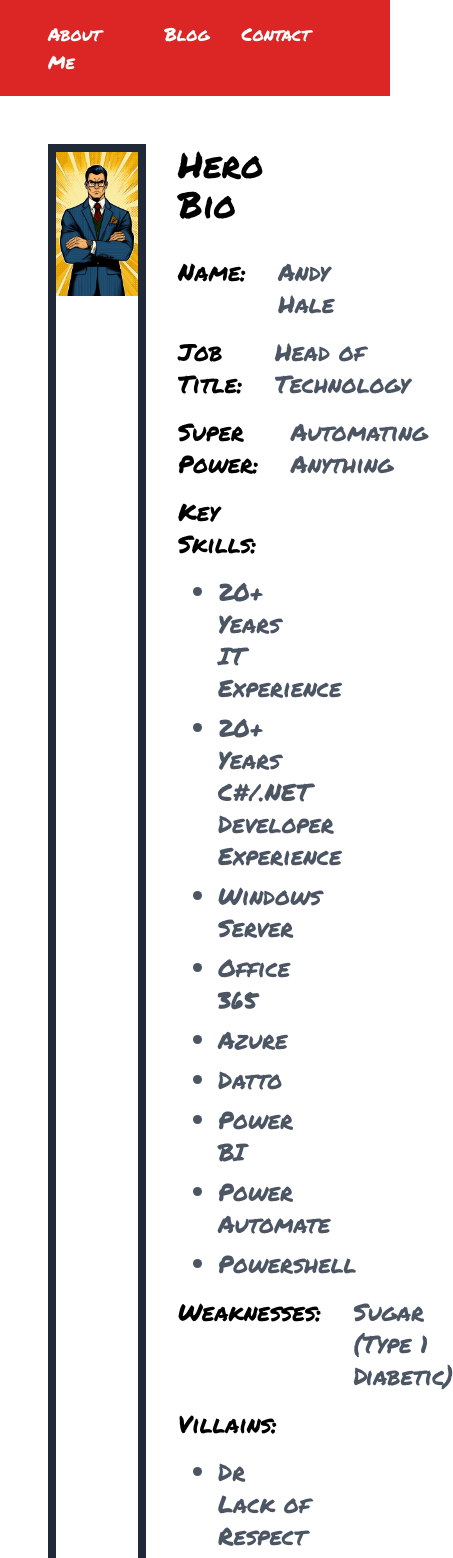
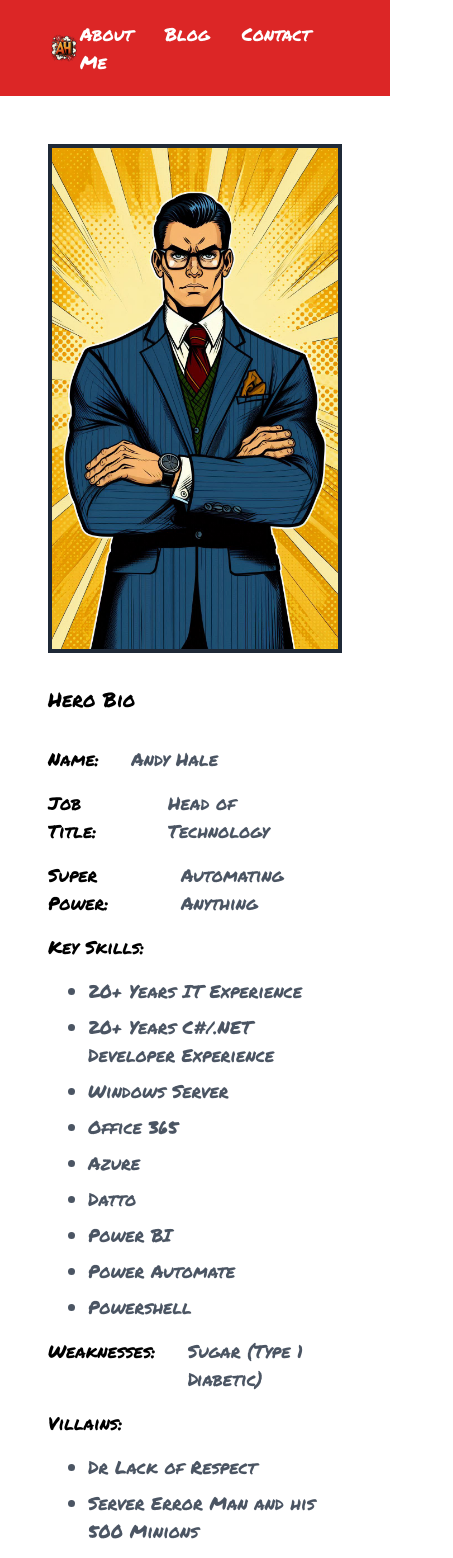
Before and after one commit to andydhale/andydhale.github.io, a Next.js app: page /about in a window 390 px wide. Shown: the top 1558 px of the page, 453 px wide, since content can reach past the window. Built offline with nearby package versions, Linux system fonts and the light colour scheme; what @designbycode/tailwindcss-text-stroke would draw is missing.

Commit message:
Added responsive classes to pages

```diff
--- a/src/app/about/page.tsx
+++ b/src/app/about/page.tsx
@@ -4,16 +4,16 @@ import Connect from "../components/Connect";
 export default function AboutPage() {
     return (
         <main>
-            <div className="p-12 flex">
-                <div className="w-4/12 border-8 border-gray-800">
-                    <img src="/images/about_hero.jpeg" />
+            <div className="p-12 flex max-sm:flex-col">
+                <div className="w-4/12 max-sm:w-full">
+                    <img src="/images/about_hero.jpeg" className="border-8 border-gray-800 max-md:border-4 max-md:h-auto" />
                 </div>
-                <div className="w-8/12 px-8">
-                    <h1 className="text-black text-4xl mb-8">Hero Bio</h1>
+                <div className="w-8/12 max-sm:w-full px-8 max-sm:px-0 max-sm:pt-8">
+                    <h1 className="text-black text-4xl max-md:text-xl mb-8">Hero Bio</h1>
                     <BioItem label="Name" value="Andy Hale" />
                     <BioItem label="Job Title" value="Head of Technology" />
                     <BioItem label="Super Power" value="Automating Anything" />
-                    <div className="text-2xl">
+                    <div className="text-2xl max-md:text-lg">
                         <p className="my-4 mr-8">Key Skills:</p>
                         {/* <p className="text-gray-600"> */}
                             <ul className="list-disc pl-10 text-gray-600">
@@ -30,7 +30,7 @@ export default function AboutPage() {
                         {/* </p> */}
                     </div>
                     <BioItem label="Weaknesses" value="Sugar (Type 1 Diabetic)" />
-                    <div className="text-2xl">
+                    <div className="text-2xl max-md:text-lg">
                         <p className="my-4 mr-8">Villains:</p>
                         {/* <p className="text-gray-600"> */}
                             <ul className="list-disc pl-10 text-gray-600">
@@ -40,7 +40,7 @@ export default function AboutPage() {
                             </ul>
                         {/* </p> */}
                     </div>
-                    <div className="text-2xl">
+                    <div className="text-2xl max-md:text-lg">
                         <p className="my-4 mr-8">Backstory:</p>
                         <p className="text-gray-600">
                         Born in the dark streets of north west London, raised into a world of computers, technology and gaming. Can automate anything, doesn’t understand what “impossible” means. Quiet by day, loud when computers don’t work, yet to find his end game challenge to tackle.
--- a/src/app/blog/[[...page]]/page.tsx
+++ b/src/app/blog/[[...page]]/page.tsx
@@ -37,7 +37,7 @@ export default function BlogIndex({ params }: { params: { page: string  } }) {
     return (
         <main className="p-24">
             <h1 className="text-4xl mb-16">Episodes</h1>
-            <div className="flex mb-16">
+            <div className="flex mb-16 max-sm:flex-col">
                 {
                     posts.map((post => (
                         <BlogComic key={post.slug} post={post} />
--- a/src/app/components/BioItem.tsx
+++ b/src/app/components/BioItem.tsx
@@ -6,7 +6,7 @@ interface IBioItemProps {
 
 export default function BioItem({label, value} : IBioItemProps) {
     return (
-        <dl className="text-2xl flex my-4">
+        <dl className="text-2xl max-md:text-lg flex my-4">
             <dt className="mr-8">{label}:</dt>
 
             <dd className="text-gray-600">
--- a/src/app/components/BlogComic.tsx
+++ b/src/app/components/BlogComic.tsx
@@ -8,7 +8,7 @@ interface IBlogComicProps {
 
 export default function BlogComic({post}: IBlogComicProps) {
     return (
-        <article className='mr-16 lg:w-4/12 max-md:flex-col max-md:w-full'>
+        <article className='mr-16 lg:w-4/12 max-md:flex-col max-md:w-full max-sm:mb-8'>
             <Link href={`/blog/episode/${post.slug}`}>
                 {/* <div className='absolute w-full h-full bg-gray-100 opacity-0 hover:opacity-100 hover:bg-opacity-90 transition-all text-gray-900 text-xl text-left p-12'>
                     <h4 className='text-2xl mb-8'>{ post.title }</h4>
--- a/src/app/components/SiteNavigation.tsx
+++ b/src/app/components/SiteNavigation.tsx
@@ -5,7 +5,7 @@ export default function SiteNavigation() {
     return (
         <nav className="w-full h-24 flex px-24 items-center justify-between max-sm:px-12 max-md:px-8 bg-red-600 text-white">
             <div className="flex items-center">
-                <Link href="/" className="max-md:hidden">
+                <Link href="/" className="">
                     <Image src="/images/site_icon.png" width={100} height={100} className="mr-8" alt="AH Logo" />
                     {/* <img src="/images/site_icon.png" className="w-[100px] mr-8"></img> */}
                 </Link>
```
Also changed, not shown: src/app/contact/page.tsx (+4 -4 lines).
